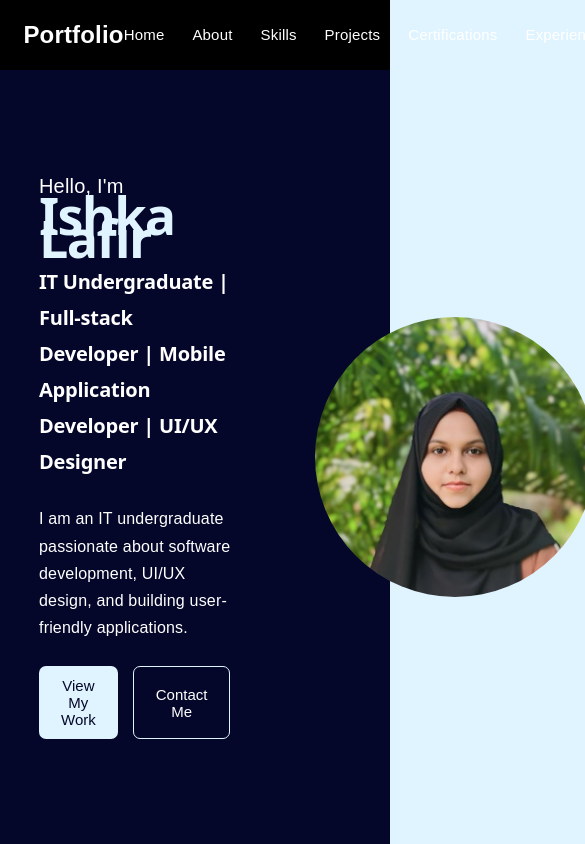
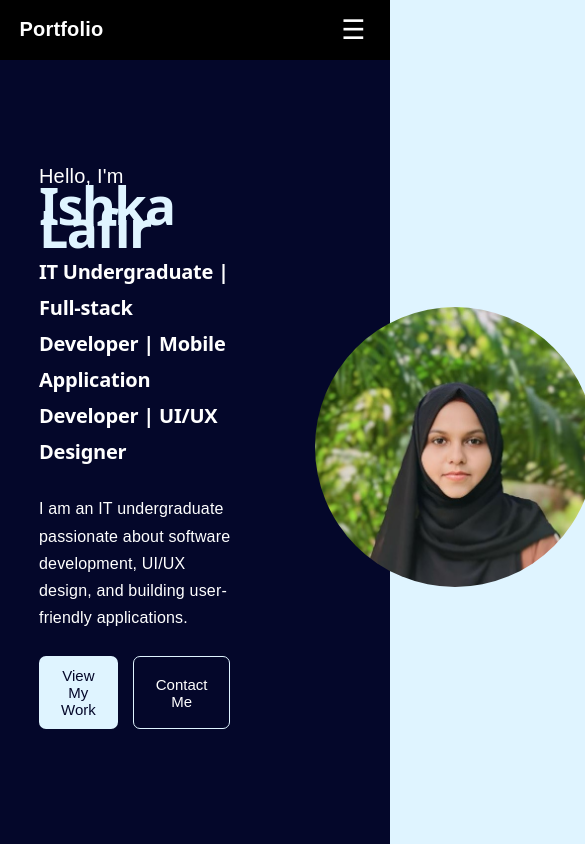
Before and after one commit to ishqafathima/My-Portfolio, a React (Vite) app: page / in a window 390 px wide. Shown: the top 844 px of the page, 585 px wide, since content can reach past the window. Built offline with nearby package versions, Linux system fonts and the light colour scheme.

Commit message:
update portfolio

```diff
--- a/src/components/Navbar.css
+++ b/src/components/Navbar.css
@@ -1,3 +1,8 @@
+
+/* =========================
+   NAVBAR
+========================= */
+
 .navbar {
   width: 100%;
   height: 70px;
@@ -9,13 +14,22 @@
   position: sticky;
   top: 0;
   z-index: 1000;
+  box-sizing: border-box;
 }
+
+/* =========================
+   LOGO
+========================= */
 
 .logo {
   font-size: 24px;
   font-weight: bold;
   color: white;
 }
+
+/* =========================
+   DESKTOP NAVIGATION
+========================= */
 
 .nav-links {
   display: flex;
@@ -28,8 +42,128 @@
   color: white;
   font-size: 15px;
   font-weight: 500;
+  transition: color 0.3s ease;
 }
 
 .nav-links a:hover {
   color: #a9c7e8;
 }
+
+/* =========================
+   MOBILE MENU BUTTON
+========================= */
+
+.menu-btn {
+  display: none;
+  background: none;
+  border: none;
+  color: white;
+  font-size: 30px;
+  cursor: pointer;
+  padding: 5px;
+}
+
+/* =========================
+   MOBILE NAVIGATION
+========================= */
+
+.mobile-nav {
+  display: none;
+}
+
+
+/* =========================
+   TABLET / MOBILE
+========================= */
+
+@media (max-width: 900px) {
+
+  .navbar {
+    height: 65px;
+    padding: 0 5%;
+  }
+
+  .logo {
+    font-size: 22px;
+  }
+
+  /* Hide desktop links */
+  .nav-links {
+    display: none;
+  }
+
+  /* Show hamburger */
+  .menu-btn {
+    display: block;
+  }
+
+  /* Mobile dropdown */
+  .mobile-nav {
+    position: absolute;
+    top: 65px;
+    left: 0;
+    width: 100%;
+    background-color: #000000;
+
+    display: flex;
+    flex-direction: column;
+    align-items: center;
+
+    max-height: 0;
+    overflow: hidden;
+
+    transition: max-height 0.3s ease;
+  }
+
+  .mobile-nav.open {
+    max-height: 500px;
+  }
+
+  .mobile-nav a {
+    width: 100%;
+    padding: 15px 0;
+    text-align: center;
+
+    color: white;
+    text-decoration: none;
+    font-size: 16px;
+    font-weight: 500;
+
+    border-top: 1px solid #222;
+  }
+
+  .mobile-nav a:hover {
+    background-color: #111111;
+    color: #a9c7e8;
+  }
+}
+
+
+/* =========================
+   SMALL PHONES
+========================= */
+
+@media (max-width: 480px) {
+
+  .navbar {
+    height: 60px;
+    padding: 0 5%;
+  }
+
+  .logo {
+    font-size: 20px;
+  }
+
+  .menu-btn {
+    font-size: 27px;
+  }
+
+  .mobile-nav {
+    top: 60px;
+  }
+
+  .mobile-nav a {
+    padding: 14px 0;
+    font-size: 15px;
+  }
+}
--- a/src/components/Navbar.jsx
+++ b/src/components/Navbar.jsx
@@ -1,10 +1,19 @@
+
 import "./Navbar.css";
+import { useState } from "react";
 
 function Navbar() {
+  const [menuOpen, setMenuOpen] = useState(false);
+
+  const closeMenu = () => {
+    setMenuOpen(false);
+  };
+
   return (
     <nav className="navbar">
       <div className="logo">Portfolio</div>
 
+      {/* Desktop Navigation */}
       <div className="nav-links">
         <a href="#home">Home</a>
         <a href="#about">About</a>
@@ -14,6 +23,26 @@ function Navbar() {
         <a href="#experience">Experience</a>
         <a href="#contact">Contact</a>
       </div>
+
+      {/* Mobile Menu Button */}
+      <button
+        className="menu-btn"
+        onClick={() => setMenuOpen(!menuOpen)}
+        aria-label="Toggle navigation menu"
+      >
+        ☰
+      </button>
+
+      {/* Mobile Navigation */}
+      <div className={`mobile-nav ${menuOpen ? "open" : ""}`}>
+        <a href="#home" onClick={closeMenu}>Home</a>
+        <a href="#about" onClick={closeMenu}>About</a>
+        <a href="#skills" onClick={closeMenu}>Skills</a>
+        <a href="#projects" onClick={closeMenu}>Projects</a>
+        <a href="#certifications" onClick={closeMenu}>Certifications</a>
+        <a href="#experience" onClick={closeMenu}>Experience</a>
+        <a href="#contact" onClick={closeMenu}>Contact</a>
+      </div>
     </nav>
   );
 }
```
